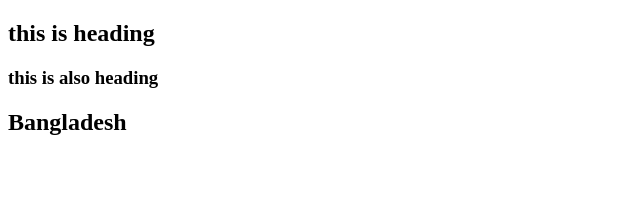
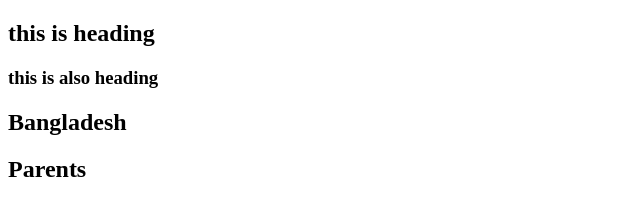
Before and after one commit to shakilibn/my-first-website, a plain HTML site: page index.html in a window 1280 px wide. Shown: the whole page, without its empty margins (0-640 px from the left). Drawn offline with Linux system fonts and the light colour scheme.

Commit message:
fifth commit

```diff
--- a/index.html
+++ b/index.html
@@ -9,5 +9,6 @@
     <h2>this is heading</h2>
     <h3>this is also heading</h3>
     <h2>Bangladesh</h2>
+    <h2>Parents</h2>
 </body>
 </html>
```
